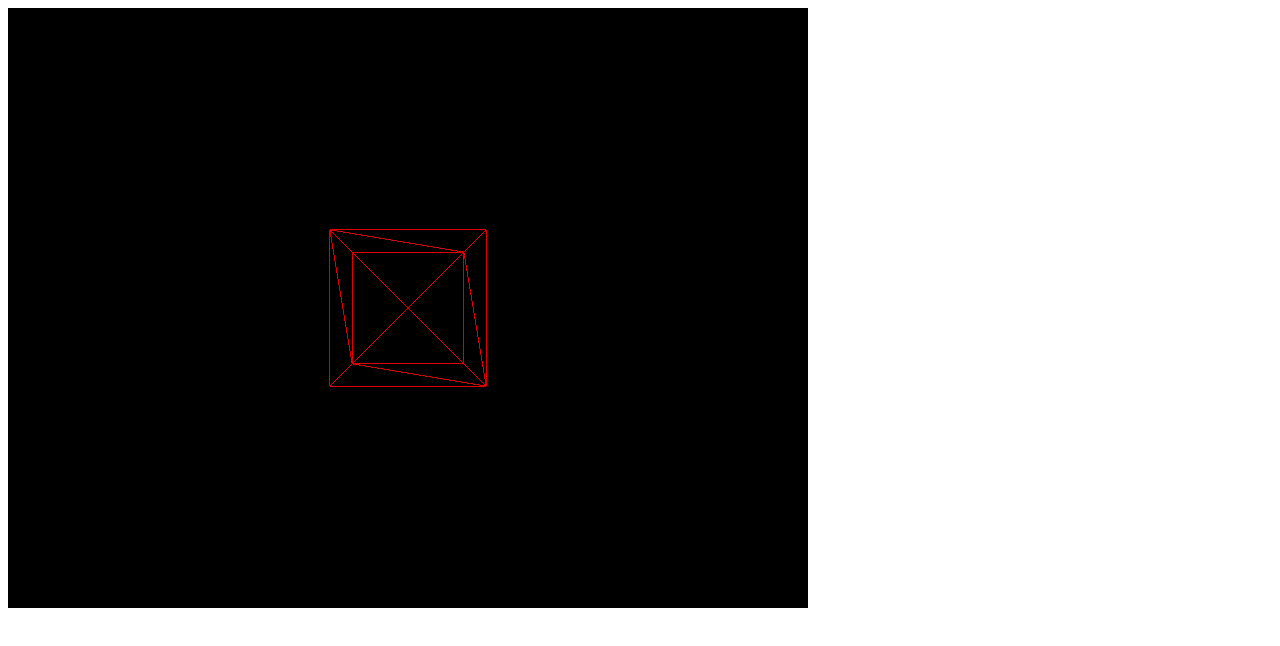
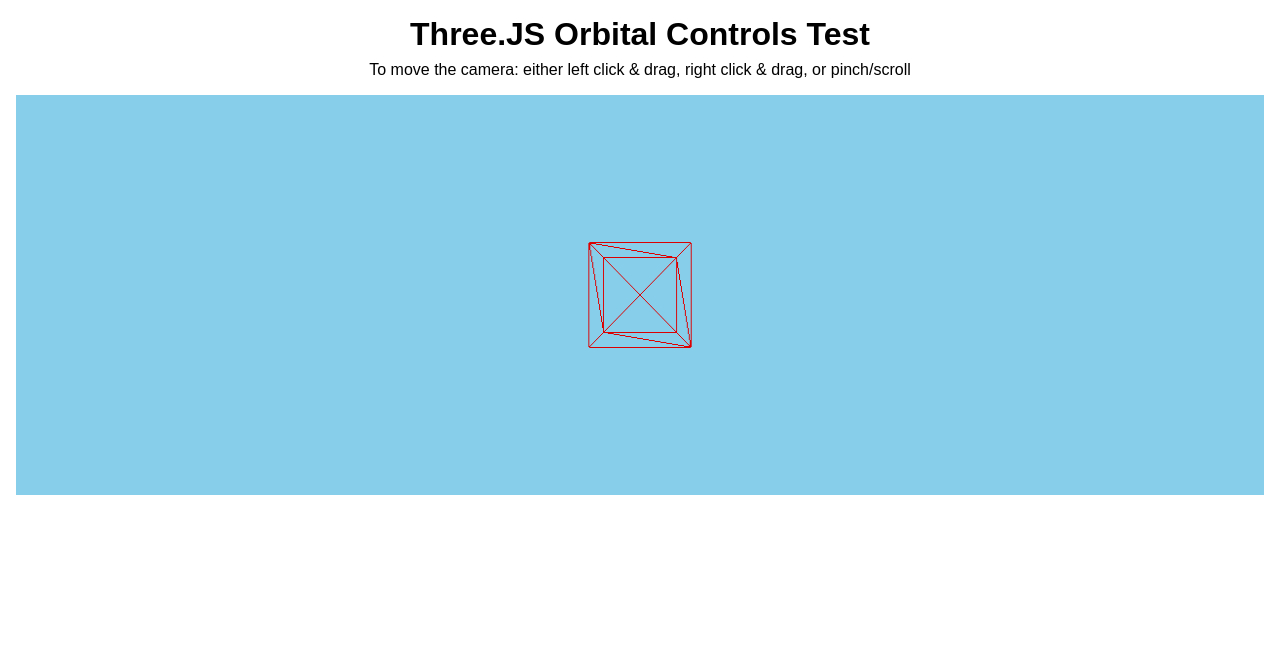
Before and after one commit to garrettsiegel/threejs-orbital, a website built with Vite: page index.html in a window 1280 px wide. Built offline with nearby package versions, Linux system fonts and the light colour scheme.

Commit message:
Make it look nice

```diff
--- a/index.html
+++ b/index.html
@@ -6,11 +6,47 @@
   <meta name="viewport" content="width=device-width, initial-scale=1.0">
   <title>Document</title>
 </head>
+<style>
+  * {
+    font-family: sans-serif;
+    margin: 0;
+    padding: 0;
+    box-sizing: border-box;
+
+  }
+
+  body {
+    width: 100vw;
+    margin: 0 auto;
+    padding: 1rem;
+    display: flex;
+    flex-direction: column;
+    align-items: center;
+    justify-content: center;
+  }
+
+  .desc {
+    margin-top: 0.5rem;
+  }
+
+  .webgl {
+    margin-top: 1rem;
+  }
+
+  canvas {
+    max-width: 100%;
+    height: auto;
+    aspect-ratio: 1/1;
+  }
+</style>
 
 <body>
+  <h1>Three.JS Orbital Controls Test</h1>
+  <p class="desc">To move the camera: either left click & drag, right click & drag, or pinch/scroll</p>
   <canvas class="webgl"></canvas>
   <script type="module" src="script.js"></script>
 
 </body>
 
+
 </html>
--- a/script.js
+++ b/script.js
@@ -2,7 +2,9 @@ import * as THREE from "three"
 import { OrbitControls } from "three/addons/controls/OrbitControls.js"
 
 const canvas = document.querySelector("canvas.webgl")
+
 const scene = new THREE.Scene()
+scene.background = new THREE.Color("skyblue")
 const geometry = new THREE.BoxGeometry(1, 1, 1)
 const material = new THREE.MeshBasicMaterial({
   color: "#dd0000",
@@ -10,7 +12,17 @@ const material = new THREE.MeshBasicMaterial({
 })
 const mesh = new THREE.Mesh(geometry, material)
 scene.add(mesh)
-const sizes = { width: 800, height: 600 }
+const sizes = {
+  width: window.innerWidth,
+  height: window.innerHeight / 2,
+}
+window.addEventListener("resize", () => {
+  sizes.width = window.innerWidth
+  sizes.height = window.innerHeight
+  camera.aspect = sizes.width / (sizes.height / 2)
+  camera.updateProjectionMatrix()
+  renderer.setSize(sizes.width, sizes.height / 2)
+} )
 const camera = new THREE.PerspectiveCamera(75, sizes.width / sizes.height)
 camera.position.z = 3
 camera.lookAt(mesh.position)
```
